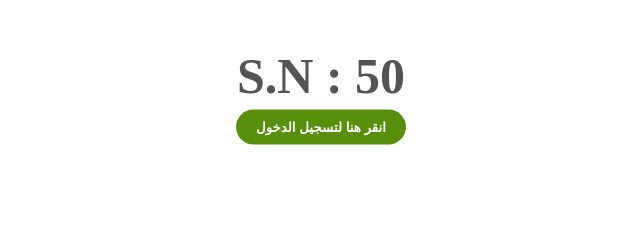
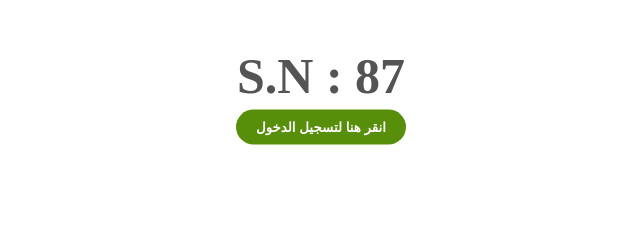
Before and after one commit to ALEmadTransport/account_87, a plain HTML site: page index.html in a window 1280 px wide. Shown: the part 273-513 px from the top of the page, 319-959 px from the left. Drawn offline with Linux system fonts and the light colour scheme.

Commit message:
Update index.html

```diff
--- a/index.html
+++ b/index.html
@@ -49,7 +49,7 @@
 
 <body>
     <img src="background.png" alt="">
-    <span class="sn-label">S.N : 50</span>
+    <span class="sn-label">S.N : 87</span>
     <br>
     <br>
     <br>
```
